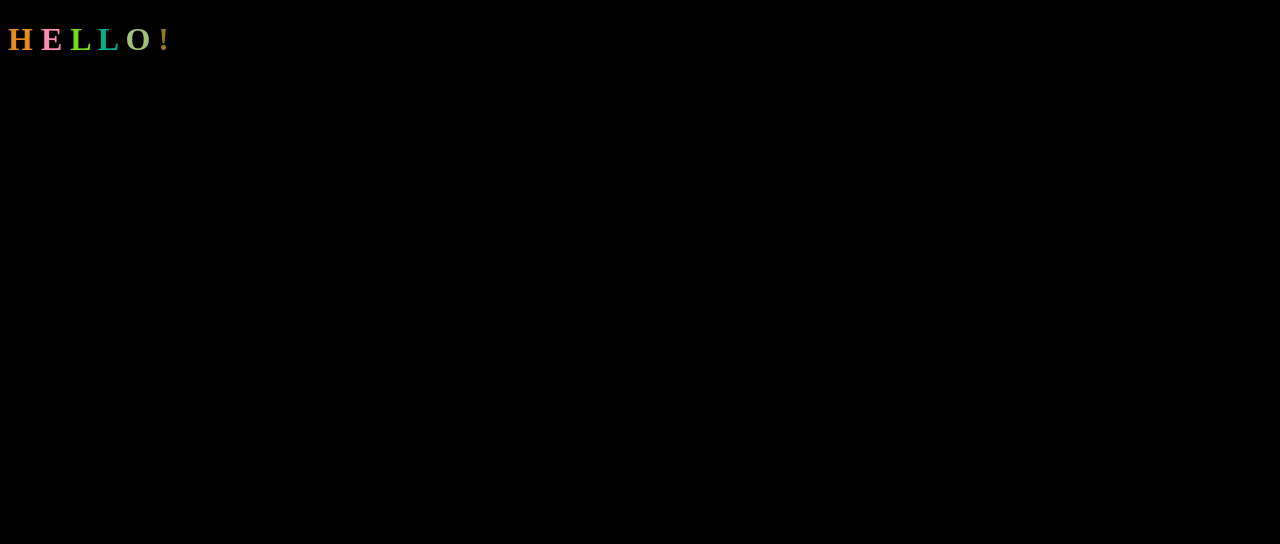
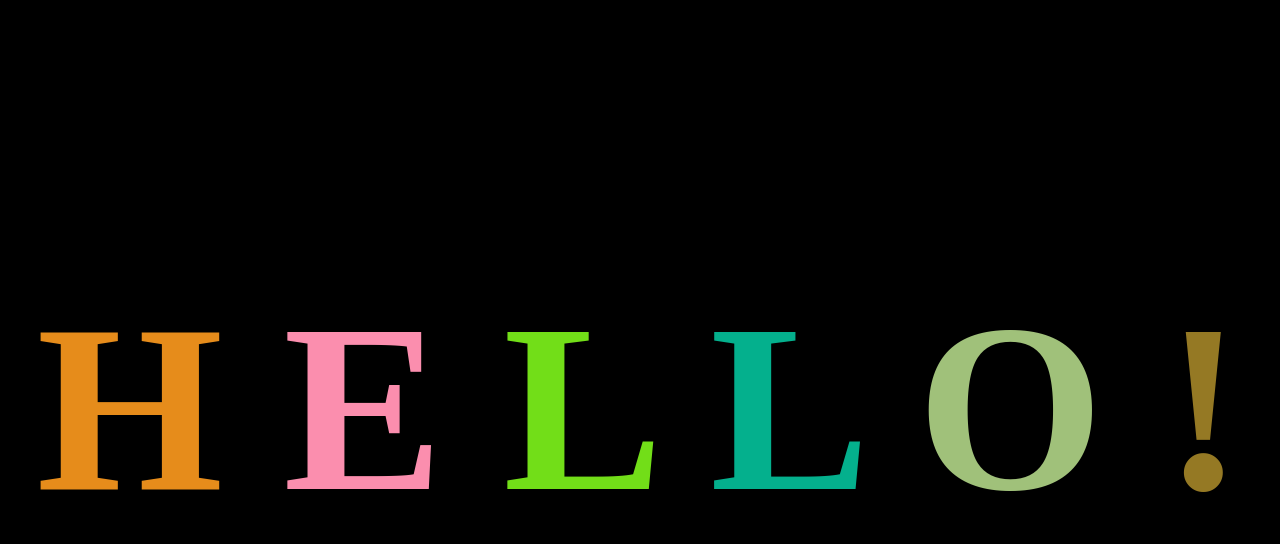
Before and after one commit to AlexanderSChen/AnimatedTextGitDemo, a plain HTML site: page index.html in a window 1280 px wide. Drawn offline with Linux system fonts and the light colour scheme; a web font is replaced by a local one.

```diff
--- a/app.css
+++ b/app.css
@@ -1,3 +1,16 @@
 body {
     background-color: black;
+    display: flex;
+    align-items: center;
+    justify-content: center;
+    height: 100vh;
 }
+
+h1 {
+    font-size: 15rem;
+    font-family: montserrat;
+}
+
+.letter {
+    transition: color 1000ms;
+}
```
